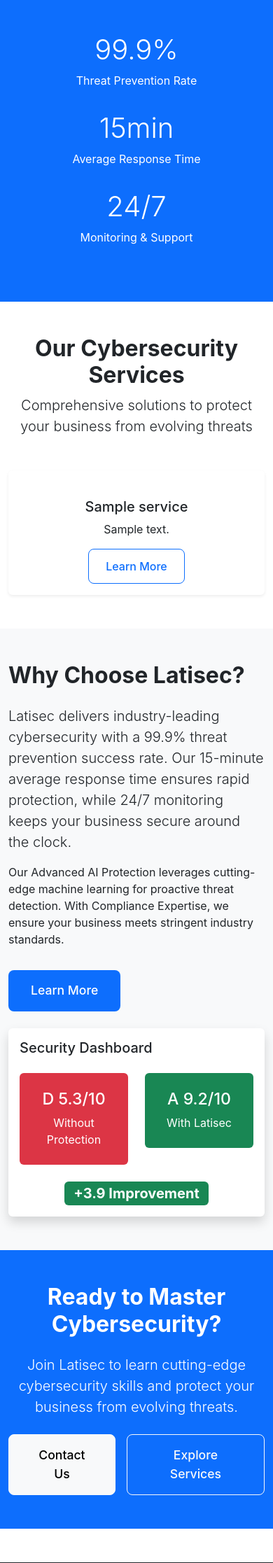
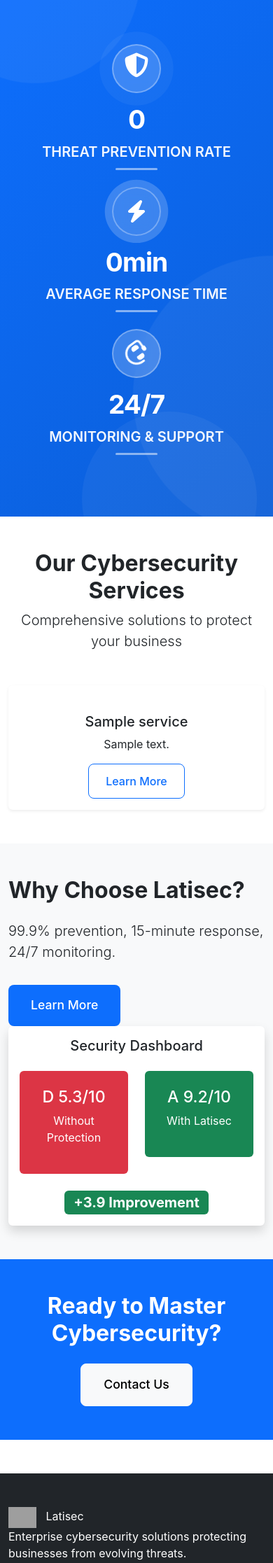
Before and after one commit to stevescilar/latisec-v2, a Django app: page / in a window 390 px wide. Shown: the part 1053-3286 px from the top of the page at 70% size. Run offline with Django 4.2, Linux system fonts and the light colour scheme; tables that the repository leaves empty hold one stand-in row (values such as "Sample post"); one stand-in notice (Sample message) is shown; grey boxes are pictures that could not be loaded.

Commit message:
Enhance website layout and styling; update navigation, hero section, and contact details; improve stats section with animations and responsiveness

```diff
--- a/latisec_project/core/templates/base.html
+++ b/latisec_project/core/templates/base.html
@@ -4,29 +4,39 @@
 <head>
     <meta charset="UTF-8">
     <meta name="viewport" content="width=device-width, initial-scale=1.0">
+
     <title>{% block title %}Latisec - Enterprise Cybersecurity Solutions{% endblock %}</title>
 
     <!-- Bootstrap CSS -->
     <link href="https://cdn.jsdelivr.net/npm/bootstrap@5.3.0/dist/css/bootstrap.min.css" rel="stylesheet">
+
     <!-- Font Awesome -->
     <link rel="stylesheet" href="https://cdnjs.cloudflare.com/ajax/libs/font-awesome/6.4.0/css/all.min.css">
-    <!-- Custom CSS -->
+
+    <!-- Global CSS -->
     <link rel="stylesheet" href="{% static 'css/style.css' %}">
+    <link rel="stylesheet" href="https://cdnjs.cloudflare.com/ajax/libs/font-awesome/6.5.1/css/all.min.css"
+  integrity="sha512-DTOQO9RWCH3ppGqcWaEA1BIZOC6xxalwEsw9c2QQeAIftl+Vegovlnee1c9QX4TctnWMn13TZye+giMm8e2LwA=="
+  crossorigin="anonymous"
+  referrerpolicy="no-referrer"
+/>
+
 
     {% block extra_css %}{% endblock %}
 </head>
 <body>
+
 <!-- Navigation -->
 <nav class="navbar navbar-expand-lg navbar-dark bg-dark fixed-top">
     <div class="container">
         <a class="navbar-brand" href="{% url 'home' %}">
-                <img src="{% static 'images/logo2.png' %}" alt="Latisec Logo" width="30" height="30">
-
-                Latisec
+            <img src="{% static 'images/logo2.png' %}" alt="Companylogo" height="30px"></i> &nbsp Latisec
         </a>
-            <button class="navbar-toggler" type="button" data-bs-toggle="collapse" data-bs-target="#navbarNav">
+        <button class="navbar-toggler" type="button" data-bs-toggle="collapse"
+                data-bs-target="#navbarNav">
             <span class="navbar-toggler-icon"></span>
         </button>
+
         <div class="collapse navbar-collapse" id="navbarNav">
             <ul class="navbar-nav ms-auto">
                 <li class="nav-item">
@@ -35,37 +45,49 @@
                 <li class="nav-item">
                     <a class="nav-link" href="{% url 'about' %}">About</a>
                 </li>
+
                 <li class="nav-item dropdown">
-                        <a class="nav-link dropdown-toggle" href="#" role="button" data-bs-toggle="dropdown">
+                    <a class="nav-link dropdown-toggle" href="#" role="button"
+                       data-bs-toggle="dropdown">
                         Services
                     </a>
                     <ul class="dropdown-menu">
-                            <li><a class="dropdown-item" href="{% url 'security_awareness' %}">Security Awareness Training</a></li>
-                            <li><a class="dropdown-item" href="{% url 'compliance_governance' %}">Compliance and Governance</a></li>
-                            <li><a class="dropdown-item" href="{% url 'vulnerability_assessments' %}">Vulnerability Assessments</a></li>
-                            <li><a class="dropdown-item" href="{% url 'security_architecture' %}">Security Architecture</a></li>
-                            <li><a class="dropdown-item" href="{% url 'threat_intelligence' %}">Threat Intelligence</a></li>
+                        <li><a class="dropdown-item" href="{% url 'security_awareness' %}">
+                            Security Awareness Training</a></li>
+                        <li><a class="dropdown-item" href="{% url 'compliance_governance' %}">
+                            Compliance and Governance</a></li>
+                        <li><a class="dropdown-item" href="{% url 'vulnerability_assessments' %}">
+                            Vulnerability Assessments</a></li>
+                        <li><a class="dropdown-item" href="{% url 'security_architecture' %}">
+                            Security Architecture</a></li>
+                        <li><a class="dropdown-item" href="{% url 'threat_intelligence' %}">
+                            Threat Intelligence</a></li>
                     </ul>
                 </li>
+
                 <li class="nav-item">
                     <a class="nav-link" href="{% url 'blog' %}">Blog</a>
                 </li>
+
                 <li class="nav-item">
-                        <a class="nav-link" href="{% url 'contact' %}">Contact Us</a>
+                    <a class="nav-link" href="{% url 'contact' %}">Contact</a>
                 </li>
+
                 <li class="nav-item">
-                        <a class="btn btn-primary ms-2" href="{% url 'get_protected' %}">Get Protected</a>
+                    <a class="btn btn-primary ms-2" href="{% url 'get_protected' %}">
+                        Get Protected
+                    </a>
                 </li>
             </ul>
         </div>
     </div>
 </nav>
 
-    <!-- Messages -->
+<!-- Flash Messages -->
 {% if messages %}
 <div class="container mt-5 pt-5">
     {% for message in messages %}
-                <div class="alert alert-{{ message.tags }} alert-dismissible fade show" role="alert">
+        <div class="alert alert-{{ message.tags }} alert-dismissible fade show">
             {{ message }}
             <button type="button" class="btn-close" data-bs-dismiss="alert"></button>
         </div>
@@ -80,13 +102,14 @@
 <footer class="bg-dark text-white py-5 mt-5">
     <div class="container">
         <div class="row">
-                <div class="col-md-4 mb-4">
-                    <img src="{% static 'images/logo2.png' %}" alt="Latisec Logo" width="30" height="30">
+            <div class="col-md-4">
+                <!-- <h5><i class="fas fa-shield-alt me-2"></i>Latisec</h5> -->
+            <img src="{% static 'images/logo2.png' %}" alt="Companylogo" height="30px"></i> &nbsp Latisec
 
-                Latisec
                 <p>Enterprise cybersecurity solutions protecting businesses from evolving threats.</p>
             </div>
-                <div class="col-md-2 mb-4">
+
+            <div class="col-md-2">
                 <h6>Services</h6>
                 <ul class="list-unstyled">
                     <li><a href="{% url 'security_awareness' %}" class="text-white-50">Training</a></li>
@@ -94,21 +117,24 @@
                     <li><a href="{% url 'vulnerability_assessments' %}" class="text-white-50">Assessments</a></li>
                 </ul>
             </div>
-                <div class="col-md-2 mb-4">
+
+            <div class="col-md-2">
                 <h6>About Us</h6>
                 <ul class="list-unstyled">
                     <li><a href="{% url 'about' %}" class="text-white-50">About</a></li>
                     <li><a href="#" class="text-white-50">Careers</a></li>
                 </ul>
             </div>
-                <div class="col-md-2 mb-4">
+
+            <div class="col-md-2">
                 <h6>News & Events</h6>
                 <ul class="list-unstyled">
                     <li><a href="{% url 'blog' %}" class="text-white-50">Blog</a></li>
                     <li><a href="#" class="text-white-50">Events</a></li>
                 </ul>
             </div>
-                <div class="col-md-2 mb-4">
+
+            <div class="col-md-2">
                 <h6>Connect</h6>
                 <ul class="list-unstyled">
                     <li><a href="#" class="text-white-50">Support</a></li>
@@ -116,15 +142,22 @@
                 </ul>
             </div>
         </div>
+
         <hr class="bg-white">
         <div class="text-center">
-                <p class="mb-0">&copy; 2025 Latisec Inc. <a href="#" class="text-white-50">Privacy Policy</a></p>
+            <p class="mb-0">
+                &copy; 2025 Latisec Inc.
+                <a href="#" class="text-white-50">Privacy Policy</a>
+            </p>
         </div>
     </div>
 </footer>
 
 <!-- Bootstrap JS -->
 <script src="https://cdn.jsdelivr.net/npm/bootstrap@5.3.0/dist/js/bootstrap.bundle.min.js"></script>
+
+<!-- Page-specific JS -->
 {% block extra_js %}{% endblock %}
+
 </body>
 </html>
--- a/latisec_project/core/templates/contact.html
+++ b/latisec_project/core/templates/contact.html
@@ -77,7 +77,7 @@
                     <div class="card-body">
                         <i class="fas fa-phone fa-3x text-primary mb-3"></i>
                         <h5>Phone</h5>
-                        <p class="text-muted">+1 (555) 123-4567</p>
+                        <p class="text-muted">+(254) 7575-67344</p>
                     </div>
                 </div>
             </div>
@@ -86,7 +86,7 @@
                     <div class="card-body">
                         <i class="fas fa-map-marker-alt fa-3x text-primary mb-3"></i>
                         <h5>Address</h5>
-                        <p class="text-muted">123 Cyber Street, Tech City, TC 12345</p>
+                        <p class="text-muted">One Africa, Westlands</p>
                     </div>
                 </div>
             </div>
--- a/latisec_project/core/templates/home.html
+++ b/latisec_project/core/templates/home.html
@@ -1,68 +1,108 @@
 {% extends 'base.html' %}
 {% load static %}
 
+{% block title %}Latisec | Enterprise Cybersecurity{% endblock %}
+
 {% block content %}
-<!-- Hero Section with Video Background -->
-<section class="hero-section position-relative text-white py-5" style="margin-top: 56px; overflow: hidden;">
-    <!-- Video Background -->
+
+<!-- Hero Section -->
+<section class="hero-section position-relative text-white" style="margin-top:56px;">
     <video autoplay muted loop playsinline class="hero-video">
         <source src="{% static 'images/video1.mp4' %}" type="video/mp4">
-        <source src="https://cdn.coverr.co/videos/coverr-digital-data-stream-5324/1080p.mp4" type="video/mp4">
     </video>
-
-    <!-- Overlay -->
     <div class="hero-overlay"></div>
 
-    <!-- Content -->
-    <div class="container position-relative" style="z-index: 2;">
-        <div class="row align-items-center min-vh-75">
-            <div class="col-lg-8 mx-auto text-center">
-                <h1 class="display-2 fw-bold mb-4 hero-title">Cyber security Solution For Your Enterprise</h1>
-                <p class="lead mb-4 fs-4">Security architecture and implementation to help you make decisions about the right technology, architecture, and projects to ensure enterprise and network security.</p>
-                <div class="d-flex gap-3 justify-content-center">
-                    <a href="{% url 'get_protected' %}" class="btn btn-primary btn-lg">Get Protected</a>
-                    <a href="#services" class="btn btn-outline-light btn-lg">Our Services</a>
-                </div>
+    <div class="hero-content-overlay">
+        <div class="container text-center">
+            <h1 class="display-2 fw-bold mb-4">Cyber Security Solution For Your Enterprise</h1>
+            <p class="lead fs-4 mb-4">
+                Security architecture and implementation to ensure enterprise protection.
+            </p>
+            <div class="d-flex justify-content-center gap-3">
+                <a href="{% url 'get_protected' %}" class="btn btn-primary btn-lg">Get Protected</a>
+                <a href="#services" class="btn btn-outline-light btn-lg">Our Services</a>
             </div>
         </div>
     </div>
 </section>
 
 <!-- Stats Section -->
-<section class="py-5 bg-primary text-white">
-    <div class="container">
+<section class="py-5 bg-primary text-white stats-section position-relative overflow-hidden">
+
+    <!-- Animated Background Circles -->
+    <div class="stats-bg-circle stats-bg-circle-1"></div>
+    <div class="stats-bg-circle stats-bg-circle-2"></div>
+    <div class="stats-bg-circle stats-bg-circle-3"></div>
+
+    <div class="container position-relative" style="z-index:2;">
         <div class="row text-center">
-            <div class="col-md-4 mb-3">
-                <h2 class="display-4">99.9%</h2>
-                <p>Threat Prevention Rate</p>
+
+            <!-- Threat Prevention -->
+            <div class="col-md-4 mb-4">
+                <div class="stat-card">
+                    <div class="stat-icon-wrapper mb-3">
+                        <i class="fa-solid fa-shield-alt fa-3x"></i>
+                    </div>
+                    <h2 class="display-3 fw-bold mb-2 counter" data-target="99.9">0</h2>
+                    <p class="fs-5 text-uppercase fw-semibold mb-2">
+                        Threat Prevention Rate
+                    </p>
+                    <div class="stat-underline mx-auto"></div>
+                </div>
             </div>
-            <div class="col-md-4 mb-3">
-                <h2 class="display-4">15min</h2>
-                <p>Average Response Time</p>
+
+            <!-- Response Time -->
+            <div class="col-md-4 mb-4">
+                <div class="stat-card">
+                    <div class="stat-icon-wrapper mb-3">
+                        <i class="fas fa-bolt fa-3x"></i>
+                    </div>
+                    <h2 class="display-3 fw-bold mb-2">
+                        <span class="counter" data-target="15">0</span>min
+                    </h2>
+                    <p class="fs-5 text-uppercase fw-semibold mb-2">
+                        Average Response Time
+                    </p>
+                    <div class="stat-underline mx-auto"></div>
+                </div>
             </div>
-            <div class="col-md-4 mb-3">
-                <h2 class="display-4">24/7</h2>
-                <p>Monitoring & Support</p>
+
+            <!-- Monitoring -->
+            <div class="col-md-4 mb-4">
+                <div class="stat-card">
+                    <div class="stat-icon-wrapper mb-3">
+                        <i class="fas fa-headset fa-3x"></i>
+                    </div>
+                    <h2 class="display-3 fw-bold mb-2">24/7</h2>
+                    <p class="fs-5 text-uppercase fw-semibold mb-2">
+                        Monitoring & Support
+                    </p>
+                    <div class="stat-underline mx-auto"></div>
+                </div>
             </div>
+
         </div>
     </div>
 </section>
 
-<!-- Services Section -->
+
+
+<!-- Services -->
 <section id="services" class="py-5">
     <div class="container">
         <div class="text-center mb-5">
             <h2 class="display-5 fw-bold">Our Cybersecurity Services</h2>
-            <p class="lead">Comprehensive solutions to protect your business from evolving threats</p>
+            <p class="lead">Comprehensive solutions to protect your business</p>
         </div>
+
         <div class="row g-4">
             {% for service in services %}
             <div class="col-md-4">
-                <div class="card h-100 shadow-sm">
-                    <div class="card-body text-center">
+                <div class="card h-100 shadow-sm text-center">
+                    <div class="card-body">
                         <i class="fas {{ service.icon }} fa-3x text-primary mb-3"></i>
-                        <h5 class="card-title">{{ service.title }}</h5>
-                        <p class="card-text">{{ service.description|truncatewords:20 }}</p>
+                        <h5>{{ service.title }}</h5>
+                        <p>{{ service.description|truncatewords:20 }}</p>
                         <a href="#" class="btn btn-outline-primary">Learn More</a>
                     </div>
                 </div>
@@ -72,37 +112,36 @@
     </div>
 </section>
 
-<!-- Why Choose Us Section -->
+<!-- Why Choose Us -->
 <section class="py-5 bg-light">
     <div class="container">
         <div class="row align-items-center">
-            <div class="col-lg-6 mb-4">
+            <div class="col-lg-6">
                 <h2 class="display-5 fw-bold mb-4">Why Choose Latisec?</h2>
-                <p class="lead">Latisec delivers industry-leading cybersecurity with a 99.9% threat prevention success rate. Our 15-minute average response time ensures rapid protection, while 24/7 monitoring keeps your business secure around the clock.</p>
-                <p>Our Advanced AI Protection leverages cutting-edge machine learning for proactive threat detection. With Compliance Expertise, we ensure your business meets stringent industry standards.</p>
+                <p class="lead">
+                    99.9% prevention, 15-minute response, 24/7 monitoring.
+                </p>
                 <a href="{% url 'about' %}" class="btn btn-primary btn-lg mt-3">Learn More</a>
             </div>
             <div class="col-lg-6">
                 <div class="card shadow">
-                    <div class="card-body">
-                        <h5 class="card-title">Security Dashboard</h5>
-                        <div class="row text-center my-4">
+                    <div class="card-body text-center">
+                        <h5>Security Dashboard</h5>
+                        <div class="row my-4">
                             <div class="col-6">
-                                <div class="score-badge bg-danger text-white p-4 rounded">
+                                <div class="bg-danger text-white p-4 rounded">
                                     <h3>D 5.3/10</h3>
-                                    <p class="mb-0">Without Protection</p>
+                                    <p>Without Protection</p>
                                 </div>
                             </div>
                             <div class="col-6">
-                                <div class="score-badge bg-success text-white p-4 rounded">
+                                <div class="bg-success text-white p-4 rounded">
                                     <h3>A 9.2/10</h3>
-                                    <p class="mb-0">With Latisec</p>
+                                    <p>With Latisec</p>
                                 </div>
                             </div>
                         </div>
-                        <div class="text-center">
-                            <span class="badge bg-success fs-5">+3.9 Improvement</span>
-                        </div>
+                        <span class="badge bg-success fs-5">+3.9 Improvement</span>
                     </div>
                 </div>
             </div>
@@ -110,15 +149,14 @@
     </div>
 </section>
 
-<!-- CTA Section -->
-<section class="py-5 bg-primary text-white">
-    <div class="container text-center">
-        <h2 class="display-5 fw-bold mb-4">Ready to Master Cybersecurity?</h2>
-        <p class="lead mb-4">Join Latisec to learn cutting-edge cybersecurity skills and protect your business from evolving threats.</p>
-        <div class="d-flex gap-3 justify-content-center">
-            <a href="{% url 'contact' %}" class="btn btn-light btn-lg">Contact Us</a>
-            <a href="#services" class="btn btn-outline-light btn-lg">Explore Services</a>
-        </div>
-    </div>
+<!-- CTA -->
+<section class="py-5 bg-primary text-white text-center">
+    <h2 class="display-5 fw-bold mb-4">Ready to Master Cybersecurity?</h2>
+    <a href="{% url 'contact' %}" class="btn btn-light btn-lg">Contact Us</a>
 </section>
+
 {% endblock %}
+
+{% block extra_js %}
+<script src="{% static 'js/animate.js' %}"></script>
+{% endblock %}
--- a/latisec_project/static/css/style.css
+++ b/latisec_project/static/css/style.css
@@ -224,6 +224,185 @@
 /* Stats Section */
 .stats-section {
     background: linear-gradient(135deg, var(--primary-color) 0%, #0b5ed7 100%);
+    padding: 4rem 0 !important;
+}
+
+.stat-card {
+    transition: transform 0.3s ease;
+}
+
+.stat-card:hover {
+    transform: translateY(-10px);
+}
+
+.stat-icon-wrapper {
+    display: inline-block;
+    width: 90px;
+    height: 90px;
+    background: rgba(255, 255, 255, 0.2);
+    border-radius: 50%;
+    display: flex;
+    align-items: center;
+    justify-content: center;
+    margin: 0 auto;
+    transition: all 0.3s ease;
+    animation: pulse 2s infinite;
+    backdrop-filter: blur(10px);
+    border: 2px solid rgba(255, 255, 255, 0.3);
+}
+
+.stat-icon-wrapper:hover {
+    background: rgba(255, 255, 255, 0.3);
+    transform: scale(1.1) rotate(5deg);
+    animation: none;
+    box-shadow: 0 10px 30px rgba(0, 0, 0, 0.3);
+}
+
+.stat-icon-wrapper i {
+    animation: iconFloat 3s ease-in-out infinite;
+}
+
+.stat-underline {
+    width: 60px;
+    height: 3px;
+    background: rgba(255, 255, 255, 0.5);
+    border-radius: 2px;
+    transition: width 0.3s ease;
+}
+
+.stat-card:hover .stat-underline {
+    width: 100px;
+    background: rgba(255, 255, 255, 0.8);
+}
+
+/* Animated Background Circles */
+.stats-bg-circle {
+    position: absolute;
+    border-radius: 50%;
+    background: rgba(255, 255, 255, 0.05);
+    animation: float 20s infinite ease-in-out;
+}
+
+.stats-bg-circle-1 {
+    width: 300px;
+    height: 300px;
+    top: -150px;
+    left: -100px;
+    animation-delay: 0s;
+}
+
+.stats-bg-circle-2 {
+    width: 400px;
+    height: 400px;
+    top: 50%;
+    right: -200px;
+    animation-delay: 5s;
+}
+
+.stats-bg-circle-3 {
+    width: 250px;
+    height: 250px;
+    bottom: -100px;
+    left: 30%;
+    animation-delay: 10s;
+}
+
+@keyframes float {
+    0%, 100% {
+        transform: translateY(0) rotate(0deg);
+    }
+    33% {
+        transform: translateY(-30px) rotate(120deg);
+    }
+    66% {
+        transform: translateY(30px) rotate(240deg);
+    }
+}
+
+.col-md-4:nth-child(1) .stat-icon-wrapper {
+    animation-delay: 0s;
+}
+
+.col-md-4:nth-child(1) .stat-icon-wrapper i {
+    animation: shieldBounce 2s ease-in-out infinite;
+}
+
+.col-md-4:nth-child(2) .stat-icon-wrapper {
+    animation-delay: 0.3s;
+}
+
+.col-md-4:nth-child(2) .stat-icon-wrapper i {
+    animation: boltZap 1.5s ease-in-out infinite;
+}
+
+.col-md-4:nth-child(3) .stat-icon-wrapper {
+    animation-delay: 0.6s;
+}
+
+.col-md-4:nth-child(3) .stat-icon-wrapper i {
+    animation: clockRotate 4s linear infinite;
+}
+
+@keyframes pulse {
+    0%, 100% {
+        box-shadow: 0 0 0 0 rgba(255, 255, 255, 0.4);
+    }
+    50% {
+        box-shadow: 0 0 0 20px rgba(255, 255, 255, 0);
+    }
+}
+
+@keyframes iconFloat {
+    0%, 100% {
+        transform: translateY(0);
+    }
+    50% {
+        transform: translateY(-10px);
+    }
+}
+
+@keyframes shieldBounce {
+    0%, 100% {
+        transform: scale(1) translateY(0);
+    }
+    25% {
+        transform: scale(1.1) translateY(-5px);
+    }
+    50% {
+        transform: scale(1) translateY(0);
+    }
+    75% {
+        transform: scale(0.95) translateY(3px);
+    }
+}
+
+@keyframes boltZap {
+    0%, 100% {
+        transform: rotate(0deg) scale(1);
+        opacity: 1;
+    }
+    10% {
+        transform: rotate(-10deg) scale(1.2);
+    }
+    20% {
+        transform: rotate(10deg) scale(1.1);
+    }
+    30% {
+        transform: rotate(-5deg) scale(1);
+    }
+    40%, 100% {
+        transform: rotate(0deg) scale(1);
+        opacity: 1;
+    }
+}
+
+@keyframes clockRotate {
+    0% {
+        transform: rotate(0deg);
+    }
+    100% {
+        transform: rotate(360deg);
+    }
 }
 
 /* Service Pages */
@@ -302,3 +481,35 @@
     margin: 0 auto 2rem;
     border-radius: 2px;
 }
+/* ===============================
+   Stats Section Enhancements
+================================ */
+
+.stat-card h2 {
+    letter-spacing: -1px;
+}
+
+.stat-card p {
+    opacity: 0.95;
+}
+
+/* Improve icon contrast on small screens */
+@media (max-width: 768px) {
+    .stat-icon-wrapper {
+        width: 70px;
+        height: 70px;
+    }
+
+    .stat-icon-wrapper i {
+        font-size: 2rem;
+    }
+}
+
+/* Reduced motion accessibility */
+@media (prefers-reduced-motion: reduce) {
+    .stat-icon-wrapper,
+    .stat-icon-wrapper i,
+    .stats-bg-circle {
+        animation: none !important;
+    }
+}
```
Lines whose indentation alone changed are shown as unchanged.
